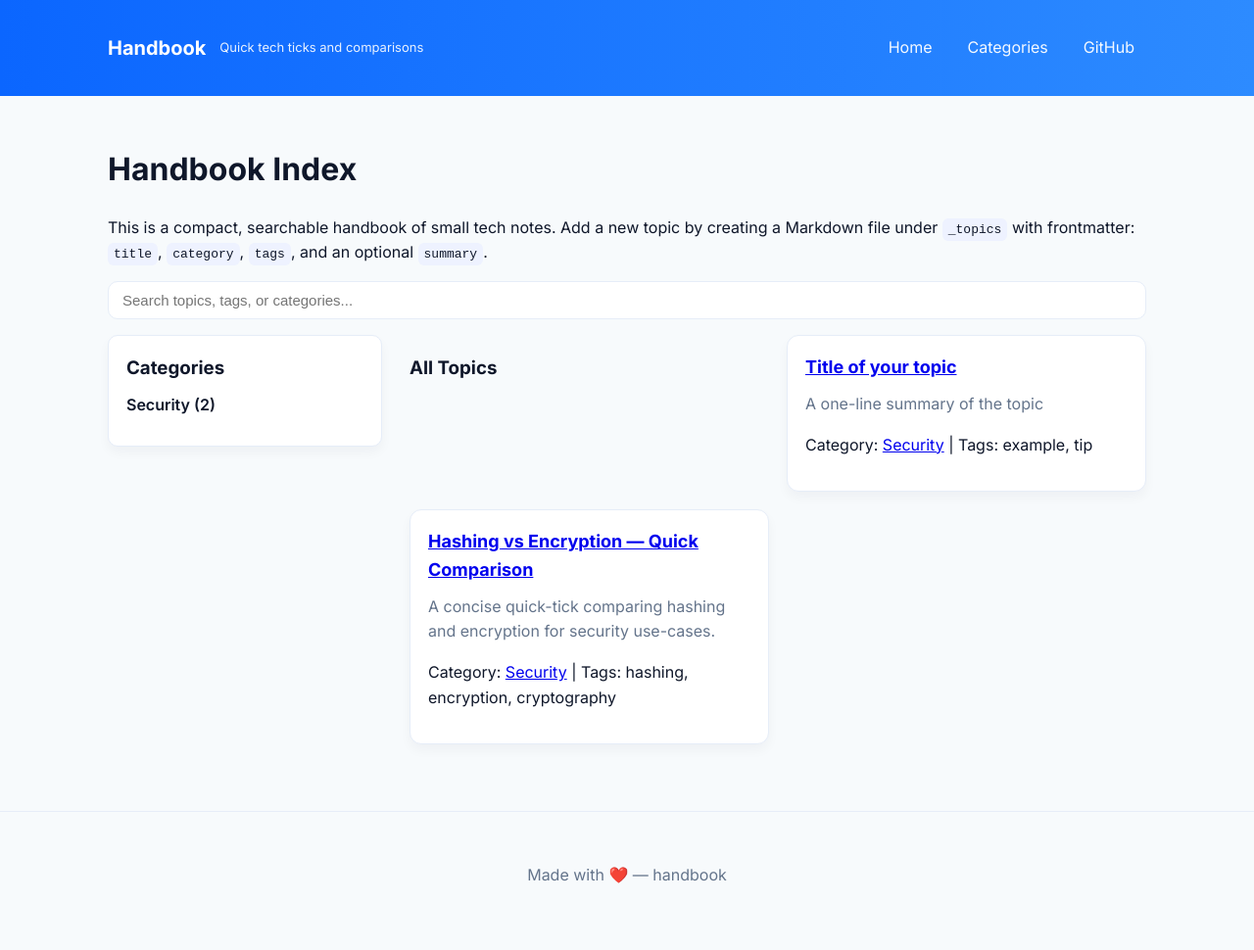
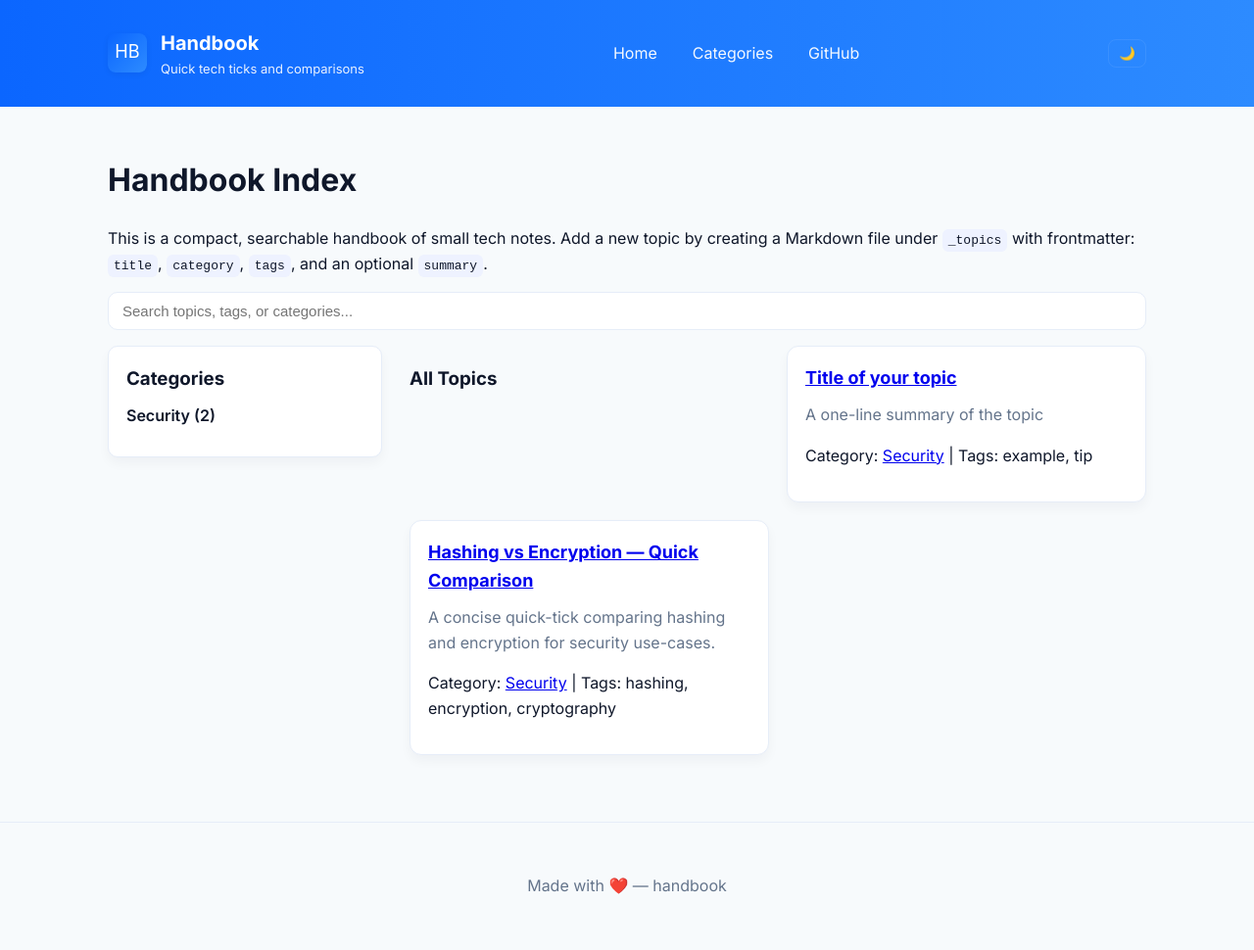
Before and after one commit to rilov/handbook, a Jekyll site: the page built from index.md, in a window 1280 px wide. Shown: the whole page at 98% size. Built offline with Jekyll 4.4.1, drawn with Linux system fonts in a browser that asks for light colours.

Commit message:
feat: add site logo, favicon, and dark-mode toggle; polish header

```diff
--- a/_layouts/default.html
+++ b/_layouts/default.html
@@ -6,20 +6,29 @@
     <title>{{ page.title | default: site.title }}</title>
     <link rel="preconnect" href="https://fonts.gstatic.com" crossorigin>
     <link href="https://fonts.googleapis.com/css2?family=Inter:wght@300;400;600;700;800&display=swap" rel="stylesheet">
+    <link rel="icon" href="{{ '/assets/img/logo.svg' | relative_url }}" type="image/svg+xml">
     <link rel="stylesheet" href="{{ '/assets/css/style.css' | relative_url }}">
   </head>
   <body>
     <header class="site-header">
       <div class="container">
         <div class="site-brand">
-          <h1><a href="{{ '/' | relative_url }}">{{ site.title }}</a></h1>
-          <p class="site-desc">{{ site.description }}</p>
+          <a href="{{ '/' | relative_url }}" class="brand-link">
+            <img src="{{ '/assets/img/logo.svg' | relative_url }}" alt="{{ site.title }} logo" width="40" height="40" />
+          </a>
+          <div>
+            <h1><a href="{{ '/' | relative_url }}">{{ site.title }}</a></h1>
+            <p class="site-desc">{{ site.description }}</p>
+          </div>
         </div>
         <nav class="site-nav" aria-label="Main">
           <a href="{{ '/' | relative_url }}">Home</a>
           <a href="{{ '/' | relative_url }}#categories">Categories</a>
           <a href="https://github.com/rilov/handbook" target="_blank" rel="noopener">GitHub</a>
         </nav>
+        <div class="site-actions">
+          <button id="theme-toggle" class="theme-toggle" aria-label="Toggle theme">🌙</button>
+        </div>
       </div>
     </header>
 
@@ -31,5 +40,6 @@
       <div class="container">Made with ❤️ — handbook</div>
     </footer>
     <script src="{{ '/assets/js/filter.js' | relative_url }}"></script>
+    <script src="{{ '/assets/js/site.js' | relative_url }}"></script>
   </body>
 </html>
--- a/assets/css/style.css
+++ b/assets/css/style.css
@@ -33,10 +33,15 @@
 .site-brand h1{margin:0; font-size:20px; font-weight:700}
 .site-brand a{color:#fff; text-decoration:none}
 .site-desc{margin:0; color:rgba(255,255,255,0.9); font-size:13px}
+.site-brand img{display:block; border-radius:8px; box-shadow:0 2px 6px rgba(16,24,40,0.06)}
 
 .site-nav{display:flex; gap:12px}
 .site-nav a{color: rgba(255,255,255,0.95); text-decoration:none; padding:8px 12px; border-radius:8px}
 .site-nav a:hover{background: rgba(255,255,255,0.06)}
+/* site actions */
+.site-actions{display:flex; align-items:center; gap:8px}
+.theme-toggle{background:transparent; border:1px solid rgba(255,255,255,0.12); color:#fff; padding:6px 10px; border-radius:8px; cursor:pointer}
+.theme-toggle:hover{background: rgba(255,255,255,0.04)}
 
 /* Layout */
 .main-grid{display:grid; grid-template-columns: 280px 1fr; gap:28px; align-items:start}
@@ -90,3 +95,18 @@
 
 /* Make images responsive */
 img{max-width:100%; height:auto}
+
+/* Dark mode */
+body.dark-mode{
+  --bg: #071028;
+  --card: #091426;
+  --text: #e6f1ff;
+  --muted: #9fb0c6;
+  --accent: #6fb1ff;
+  --accent-600: #4f94ff;
+  --border: rgba(255,255,255,0.06);
+}
+
+/* Dark-mode controls */
+.theme-toggle{border-color: rgba(255,255,255,0.08)}
+.theme-toggle{color:var(--text)}
--- /dev/null
+++ b/assets/js/site.js
@@ -0,0 +1,33 @@
+/* site UI helpers: theme toggle and tiny helpers */
+(function(){
+  if (typeof window === 'undefined') return;
+  var key = 'handbook-theme';
+  var root = document.documentElement;
+  var toggleID = 'theme-toggle';
+  var current = localStorage.getItem(key) || (window.matchMedia && window.matchMedia('(prefers-color-scheme: dark)').matches ? 'dark' : 'light');
+
+  function setTheme(theme){
+    if(!theme) return;
+    if(theme === 'dark'){
+      document.body.classList.add('dark-mode');
+      document.getElementById(toggleID).textContent = '🌞';
+    } else {
+      document.body.classList.remove('dark-mode');
+      document.getElementById(toggleID).textContent = '🌙';
+    }
+    localStorage.setItem(key, theme);
+  }
+
+  function init(){
+    var t = document.getElementById(toggleID);
+    if(!t) return;
+    setTheme(current);
+    t.addEventListener('click', function(){
+      current = (current === 'dark') ? 'light' : 'dark';
+      setTheme(current);
+    });
+  }
+
+  // Wait for DOM
+  if (document.readyState === 'loading') document.addEventListener('DOMContentLoaded', init); else init();
+})();
```
Also changed, not shown: assets/img/logo.svg (added).
